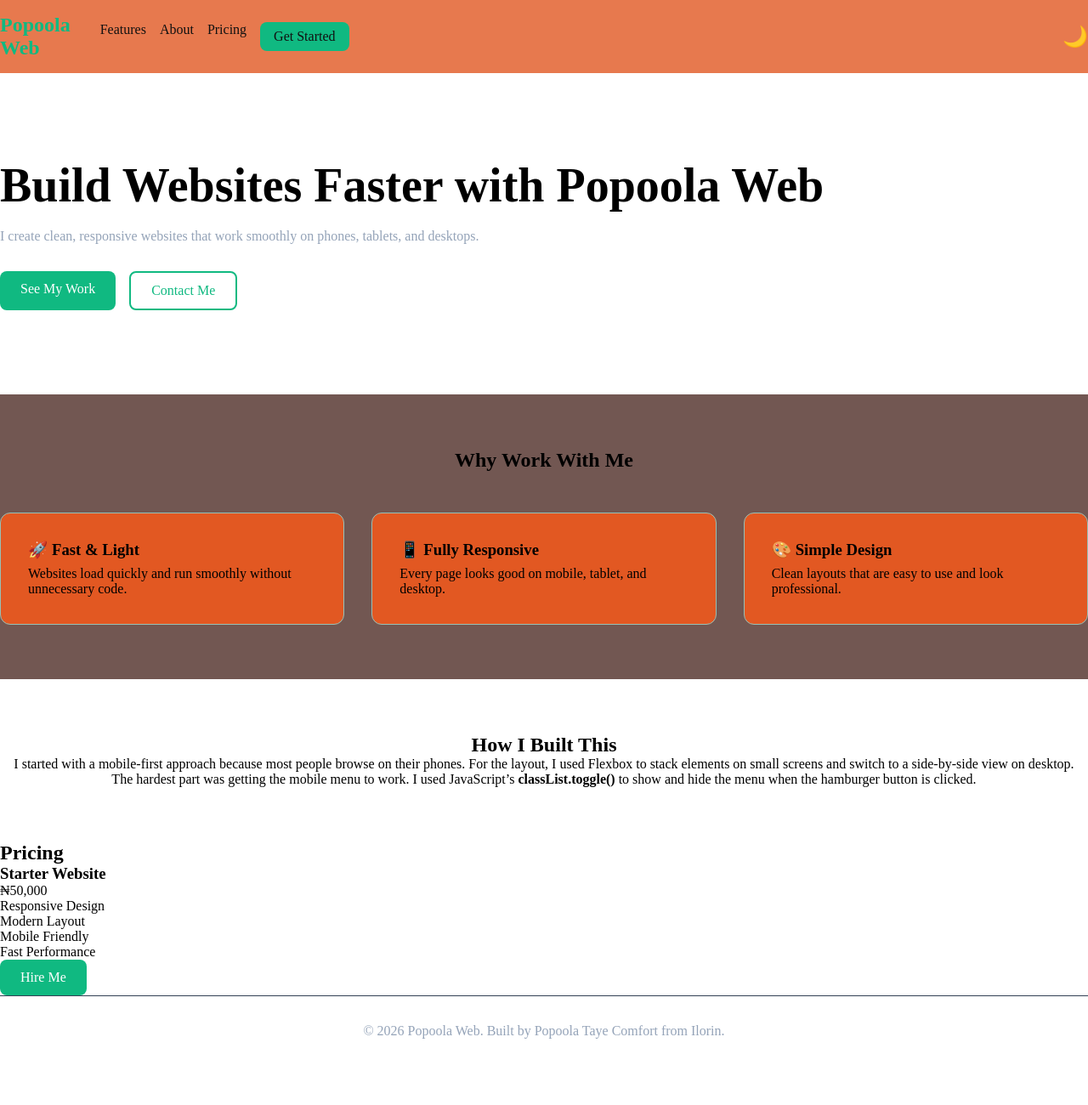
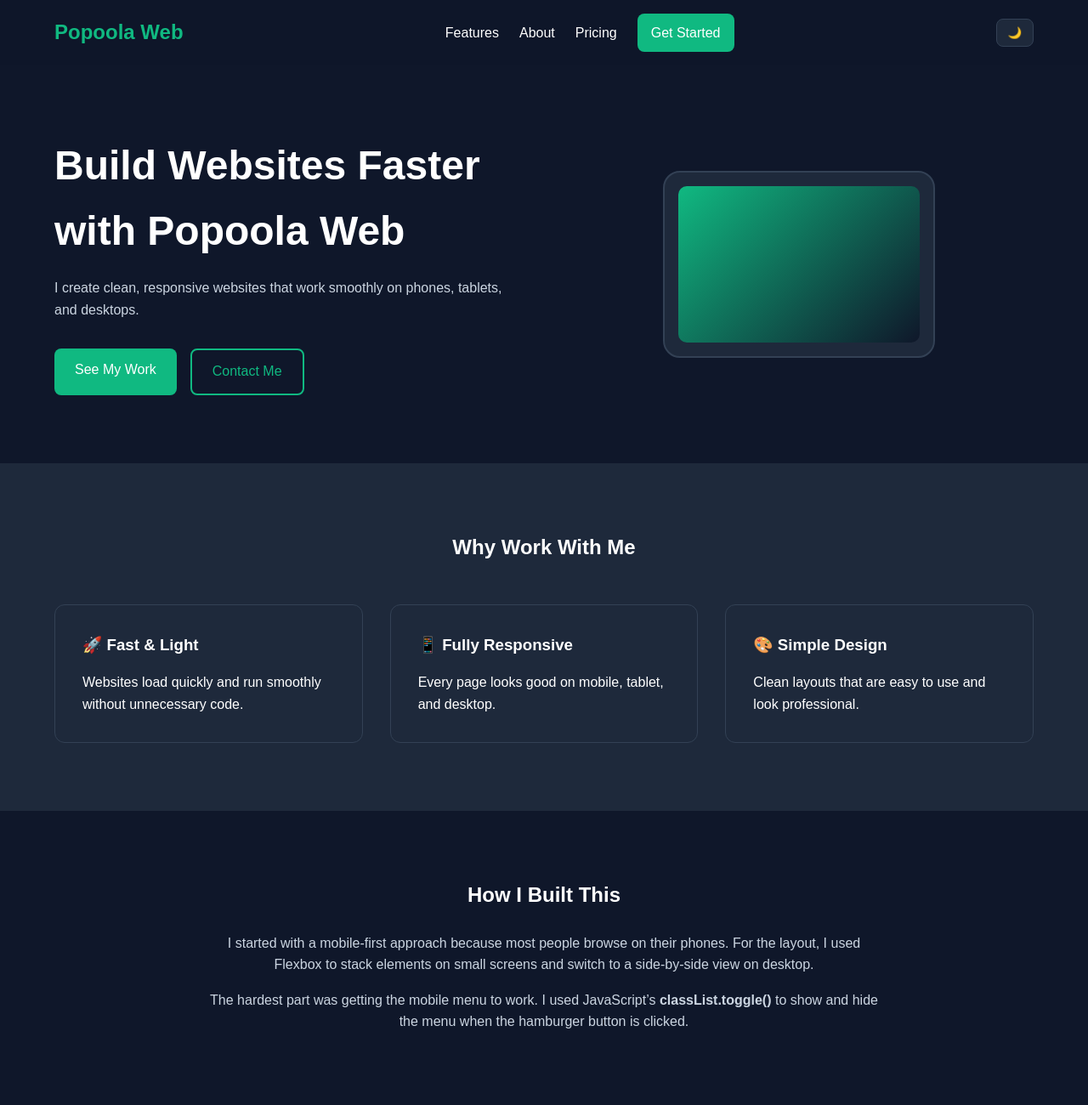
Before and after one commit to popoolatayecomfot/Popoola-Web, a plain HTML site: page Index.html in a window 1280 px wide. Shown: the top 1300 px of the page at 85% size. Before the commit the page ends 1254 px from the top, so only its background shows below. Drawn offline with Linux system fonts and the light colour scheme.

Commit message:
Update Style.css

```diff
--- a/Style.css
+++ b/Style.css
@@ -1,36 +1,54 @@
+/* ROOT VARIABLES */
 :root {
-  --bg: #E25822;
-  --bg-light: #725752;
-  --text: #111;
-  --text-muted: #94a3b8;
+  --bg: #0f172a;
+  --bg-light: #1e293b;
+  --text: #ffffff;
+  --text-muted: #cbd5e1;
   --accent: #10b981;
-  --accent-hover: #0d9668;
-  --muted-teal: #96c0b7;
+  --accent-hover: #059669;
+  --card-bg: #1e293b;
+  --border: #334155;
 }
 
+/* LIGHT MODE */
+body.light-mode {
+  --bg: #ffffff;
+  --bg-light: #f1f5f9;
+  --text: #0f172a;
+  --text-muted: #475569;
+  --card-bg: #ffffff;
+  --border: #cbd5e1;
+}
+
+/* RESET */
 * {
   margin: 0;
   padding: 0;
   box-sizing: border-box;
 }
 
-html {
-  scroll-behavior: smooth;
+/* BODY */
+body {
+  font-family: Arial, Helvetica, sans-serif;
+  background: var(--bg);
+  color: var(--text);
+  line-height: 1.6;
 }
 
-body.light-mode {
-  --bg: #ffffff;
-  --bg-light: #f1f5f9;
-  --text: #0f172a;
-  --text-muted: #475569;
+/* CONTAINER */
+.container {
+  width: 90%;
+  max-width: 1200px;
+  margin: auto;
 }
 
+/* NAVBAR */
 .navbar {
   position: sticky;
   top: 0;
-  background: rgba(226, 88, 34, 0.8);
+  z-index: 1000;
+  background: rgba(15, 23, 42, 0.9);
   backdrop-filter: blur(10px);
-  z-index: 100;
   padding: 1rem 0;
 }
 
@@ -40,58 +58,66 @@ body.light-mode {
   align-items: center;
 }
 
+/* LOGO */
 .logo {
   font-size: 1.5rem;
-  font-weight: 700;
+  font-weight: bold;
   color: var(--accent);
 }
 
+/* NAV LINKS */
 .nav-links {
-  display: none;
-  flex-direction: column;
-  gap: 1rem;
-  position: absolute;
-  top: 100%;
-  left: 0;
-  width: 100%;
-  background: var(--bg-light);
-  padding: 1rem;
-}
-
-.nav-links.active {
   display: flex;
+  gap: 1.5rem;
+  align-items: center;
 }
 
 .nav-links a {
+  text-decoration: none;
   color: var(--text);
-  text-decoration: none;
-  transition: 0.2s;
+  transition: 0.3s;
 }
 
 .nav-links a:hover {
   color: var(--accent);
 }
 
-.hamburger {
-  display: block;
-  background: none;
-  border: none;
+/* NAV ACTIONS */
+.nav-actions {
+  display: flex;
+  align-items: center;
+  gap: 1rem;
+}
+
+/* THEME BUTTON */
+.theme-toggle {
+  background: var(--card-bg);
+  border: 1px solid var(--border);
   color: var(--text);
-  font-size: 1.8rem;
+  padding: 0.5rem 0.8rem;
+  border-radius: 8px;
   cursor: pointer;
 }
 
-/* Buttons */
+/* HAMBURGER */
+.hamburger {
+  display: none;
+  font-size: 1.5rem;
+  background: none;
+  color: var(--text);
+  border: none;
+  cursor: pointer;
+}
+
+/* BUTTONS */
 .btn {
   display: inline-block;
-  padding: 0.75rem 1.5rem;
+  padding: 0.8rem 1.5rem;
   background: var(--accent);
   color: white;
   border-radius: 8px;
   text-decoration: none;
-  transition: 0.2s;
-  border: none;
-  cursor: pointer;
+  transition: 0.3s;
 }
 
 .btn:hover {
@@ -104,52 +130,77 @@ body.light-mode {
   color: var(--accent);
 }
 
-.btn-sm {
-  padding: 0.5rem 1rem;
+.btn-outline:hover {
+  background: var(--accent);
+  color: white;
 }
 
-/* Hero */
+.btn-sm {
+  padding: 0.6rem 1rem;
+}
+
+/* HERO */
 .hero {
-  padding: 4rem 0;
+  padding: 5rem 0;
 }
 
 .hero-container {
   display: flex;
-  flex-direction: column;
   align-items: center;
-  text-align: center;
+  justify-content: space-between;
   gap: 3rem;
 }
 
-.hero h1 {
-  font-size: 2.5rem;
-  line-height: 1.2;
+.hero-text {
+  flex: 1;
 }
 
-.hero p {
+.hero-text h1 {
+  font-size: 3rem;
+  margin-bottom: 1rem;
+}
+
+.hero-text p {
   color: var(--text-muted);
-  margin: 1rem 0 2rem;
+  margin-bottom: 2rem;
 }
 
 .hero-btns {
   display: flex;
   gap: 1rem;
   flex-wrap: wrap;
+}
+
+/* HERO IMAGE */
+.hero-img {
+  flex: 1;
+  display: flex;
   justify-content: center;
 }
 
 .mockup {
-  width: 100%;
-  max-width: 400px;
-  height: 250px;
-  background: linear-gradient(135deg, var(--accent), #8b5cf6);
-  border-radius: 16px;
-  box-shadow: 0 20px 40px rgba(59, 130, 246, 0.3);
+  width: 320px;
+  height: 220px;
+  background: var(--card-bg);
+  border-radius: 20px;
+  padding: 1rem;
+  border: 2px solid var(--border);
 }
 
-/* Features */
+.mockup-screen {
+  width: 100%;
+  height: 100%;
+  border-radius: 10px;
+  background: linear-gradient(
+    135deg,
+    #10b981,
+    #0f172a
+  );
+}
+
+/* FEATURES */
 .features {
-  padding: 4rem 0;
+  padding: 5rem 0;
   background: var(--bg-light);
 }
 
@@ -165,105 +216,132 @@ body.light-mode {
 }
 
 .card {
-  background: var(--bg);
+  background: var(--card-bg);
   padding: 2rem;
   border-radius: 12px;
-  border: 1px solid #334155;
+  border: 1px solid var(--border);
+  transition: 0.3s;
+}
+
+.card:hover {
+  transform: translateY(-5px);
 }
 
 .card h3 {
-  margin-bottom: 0.5rem;
+  margin-bottom: 1rem;
 }
 
-/* About */
+/* ABOUT */
 .about {
-  padding: 4rem 0;
+  padding: 5rem 0;
+}
+
+.about-text {
+  max-width: 800px;
+  margin: auto;
   text-align: center;
 }
 
-/* Footer */
+.about-text h2 {
+  margin-bottom: 1.5rem;
+}
+
+.about-text p {
+  margin-bottom: 1rem;
+  color: var(--text-muted);
+}
+
+/* PRICING */
+.pricing {
+  padding: 5rem 0;
+  background: var(--bg-light);
+  text-align: center;
+}
+
+.pricing h2 {
+  margin-bottom: 3rem;
+}
+
+.pricing-card {
+  background: var(--card-bg);
+  border: 1px solid var(--border);
+  padding: 2rem;
+  border-radius: 15px;
+  max-width: 400px;
+  margin: auto;
+}
+
+.price {
+  font-size: 2rem;
+  margin: 1rem 0;
+  color: var(--accent);
+}
+
+.pricing-card ul {
+  list-style: none;
+  margin: 2rem 0;
+}
+
+.pricing-card li {
+  margin-bottom: 1rem;
+}
+
+/* FOOTER */
 .footer {
   padding: 2rem 0;
   text-align: center;
+  border-top: 1px solid var(--border);
   color: var(--text-muted);
-  border-top: 1px solid #334155;
 }
 
-/* Tablet */
-@media (min-width: 768px) {
+/* MOBILE MENU */
+@media (max-width: 768px) {
+
   .hamburger {
+    display: block;
+  }
+
+  .nav-links {
+    position: absolute;
+    top: 80px;
+    right: 5%;
+    background: var(--card-bg);
+    flex-direction: column;
+    width: 220px;
+    padding: 1.5rem;
+    border-radius: 10px;
+    border: 1px solid var(--border);
     display: none;
   }
 
-  .nav-links {
+  .nav-links.active {
     display: flex;
-    flex-direction: row;
-    position: static;
-    background: transparent;
-    padding: 0;
   }
 
   .hero-container {
-    flex-direction: row;
-    text-align: left;
+    flex-direction: column;
+    text-align: center;
+  }
+
+  .hero-text h1 {
+    font-size: 2.2rem;
   }
 
   .hero-btns {
-    justify-content: flex-start;
+    justify-content: center;
   }
+}
 
+/* TABLET */
+@media (min-width: 768px) {
   .features-grid {
     grid-template-columns: repeat(2, 1fr);
   }
-
-  .hero h1 {
-    font-size: 3rem;
-  }
 }
 
-/* Desktop */
+/* DESKTOP */
 @media (min-width: 1024px) {
   .features-grid {
     grid-template-columns: repeat(3, 1fr);
   }
-
-  .hero h1 {
-    font-size: 3.5rem;
-  }
-}.card {
-  opacity: 0;
-  transform: translateY(20px);
-  transition: opacity 0.6s ease, transform 0.6s ease;
 }
-
-.card.show {
-  opacity: 1;
-  transform: translateY(0);
-}
-.card {
-  background: var(--bg);
-  padding: 2rem;
-  border-radius: 12px;
-  border: 1px solid var(--muted-teal);
-  opacity: 0;
-  transform: translateY(20px);
-  transition: opacity 0.6s ease, transform 0.6s ease;
-}
-
-.card.show {
-  opacity: 1;
-  transform: translateY(0);
-}
-
-.card:hover {
-  transform: translateY(-5px);
-  box-shadow: 0 10px 20px rgba(16, 185, 129, 0.2);
-}
-.theme-toggle {
-  background: none;
-  border: none;
-  font-size: 1.5rem;
-  cursor: pointer;
-  margin-left: 1rem;
-  color: var(--text);
-}
```
